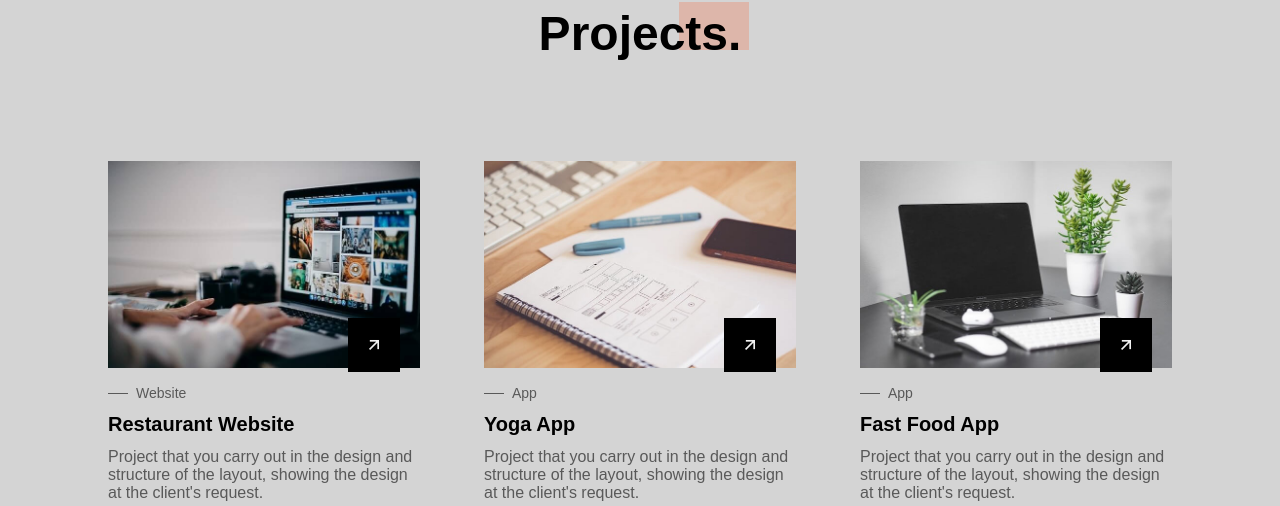
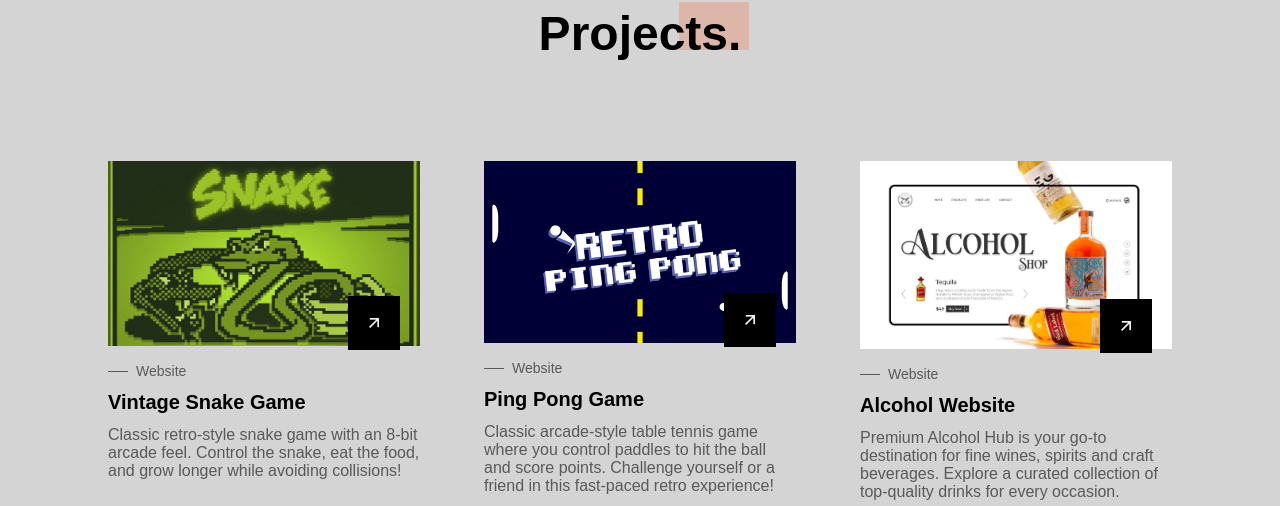
Before and after one commit to sarthaksem/Portfolio-Website, a plain HTML site: page index.html in a window 1280 px wide. Shown: the part 2592-3098 px from the top of the page. Drawn offline with nearby package versions, Linux system fonts and the light colour scheme; a web font is replaced by a local one.

Commit message:
project updation

```diff
--- a/index.html
+++ b/index.html
@@ -241,7 +241,7 @@
             <div class="projects__container container grid">
                <article class="projects__card">
                   <div class="projects__image">
-                     <img src="assets/img/project-1.jpg" alt="image" class="projects__img">
+                     <img src="assets/img/vintage-snake-game.png" alt="image" class="projects__img">
 
                      <a href="#" class="projects__button button">
                         <i class="ri-arrow-right-up-line"></i>
@@ -250,21 +250,20 @@
 
                   <div class="projects__content">
                      <h3 class="projects__subtitle">Website</h3>
-                     <h2 class="projects__title">Restaurant Website</h2>
+                     <h2 class="projects__title">Vintage Snake Game</h2>
 
                      <p class="projects__description">
-                        Project that you carry out in the design
-                        and structure of the layout, showing the
-                        design at the client's request.
+                        Classic retro-style snake game with an 8-bit arcade feel.
+                        Control the snake, eat the food, and grow longer while avoiding collisions!
                      </p>
                   </div>
 
                   <div class="projects__buttons">
-                     <a href="https://github.com/" target="_blank" class="projects__link">
+                     <a href="https://github.com/sarthaksem/Vintage-Snake-Game" target="_blank" class="projects__link">
                         <i class="ri-github-line"></i> View
                      </a>
 
-                     <a href="https://dribble.com/" target="_blank" class="projects__link">
+                     <a href="https://sarthaksem.github.io/Vintage-Snake-Game/" target="_blank" class="projects__link">
                         <i class="ri-send-plane-line"></i> View
                      </a>
                   </div>
@@ -272,7 +271,7 @@
 
                <article class="projects__card">
                   <div class="projects__image">
-                     <img src="assets/img/project-2.jpg" alt="image" class="projects__img">
+                     <img src="assets/img/ping-pong-game.jpg" alt="image" class="projects__img">
 
                      <a href="#" class="projects__button button">
                         <i class="ri-arrow-right-up-line"></i>
@@ -280,22 +279,21 @@
                   </div>
 
                   <div class="projects__content">
-                     <h3 class="projects__subtitle">App</h3>
-                     <h2 class="projects__title">Yoga App</h2>
+                     <h3 class="projects__subtitle">Website</h3>
+                     <h2 class="projects__title">Ping Pong Game</h2>
 
                      <p class="projects__description">
-                        Project that you carry out in the design
-                        and structure of the layout, showing the
-                        design at the client's request.
+                        Classic arcade-style table tennis game where you control paddles to hit the ball and score points.
+                        Challenge yourself or a friend in this fast-paced retro experience!
                      </p>
                   </div>
 
                   <div class="projects__buttons">
-                     <a href="https://github.com/" target="_blank" class="projects__link">
+                     <a href="https://github.com/sarthaksem/PING-PONG-GAME" target="_blank" class="projects__link">
                         <i class="ri-github-line"></i> View
                      </a>
 
-                     <a href="https://dribble.com/" target="_blank" class="projects__link">
+                     <a href="https://sarthaksem.github.io/PING-PONG-GAME/" target="_blank" class="projects__link">
                         <i class="ri-send-plane-line"></i> View
                      </a>
                   </div>
@@ -303,7 +301,7 @@
 
                <article class="projects__card">
                   <div class="projects__image">
-                     <img src="assets/img/project-3.jpg" alt="image" class="projects__img">
+                     <img src="assets/img/alcohol-site.jpg" alt="image" class="projects__img">
 
                      <a href="#" class="projects__button button">
                         <i class="ri-arrow-right-up-line"></i>
@@ -311,22 +309,21 @@
                   </div>
 
                   <div class="projects__content">
-                     <h3 class="projects__subtitle">App</h3>
-                     <h2 class="projects__title">Fast Food App</h2>
+                     <h3 class="projects__subtitle">Website</h3>
+                     <h2 class="projects__title">Alcohol Website</h2>
 
                      <p class="projects__description">
-                        Project that you carry out in the design
-                        and structure of the layout, showing the
-                        design at the client's request.
+                        Premium Alcohol Hub is your go-to destination for fine wines, spirits and craft beverages.
+                        Explore a curated collection of top-quality drinks for every occasion.
                      </p>
                   </div>
 
                   <div class="projects__buttons">
-                     <a href="https://github.com/" target="_blank" class="projects__link">
+                     <a href="https://github.com/sarthaksem/Alcohol-Site" target="_blank" class="projects__link">
                         <i class="ri-github-line"></i> View
                      </a>
 
-                     <a href="https://dribble.com/" target="_blank" class="projects__link">
+                     <a href="https://sarthaksem.github.io/Alcohol-Site/" target="_blank" class="projects__link">
                         <i class="ri-send-plane-line"></i> View
                      </a>
                   </div>
```
Also changed, not shown: assets/img/alcohol-site.jpg (added), assets/img/ping-pong-game.jpg (added), assets/img/vintage-snake-game.png (added).
